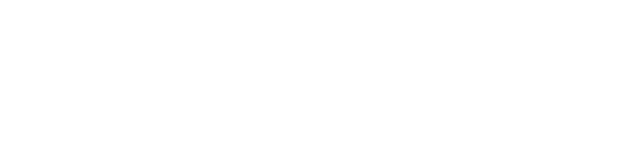
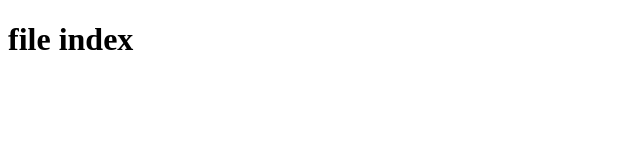
Before and after one commit to Rizzdhr/latihanGIT1, a plain HTML site: page index.html in a window 1280 px wide. Shown: the whole page, without its empty margins (0-640 px from the left). Drawn offline with Linux system fonts and the light colour scheme.

Commit message:
menambah file index.html

```diff
--- a/index.html
+++ b/index.html
@@ -4,9 +4,9 @@
  <meta charset="UTF-8">
  <meta http-equiv="X-UA-Compatible" content="IE=edge">
  <meta name="viewport" content="width=device-width, initial-scale=1.0">
- <title>Document</title>
+ <title>data file</title>
 </head>
 <body>
-
+ <h1>file index</h1>
 </body>
 </html>
```
